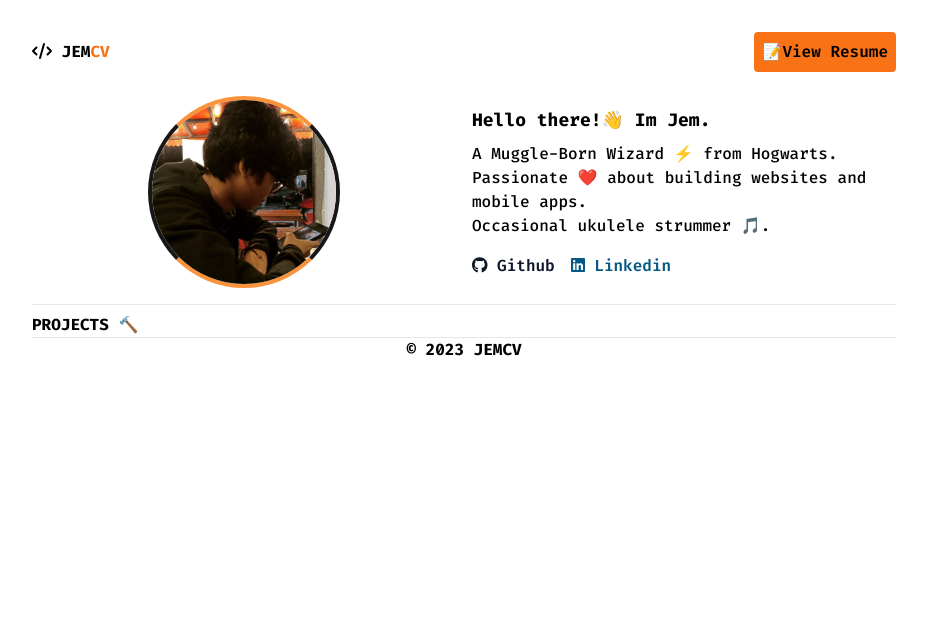
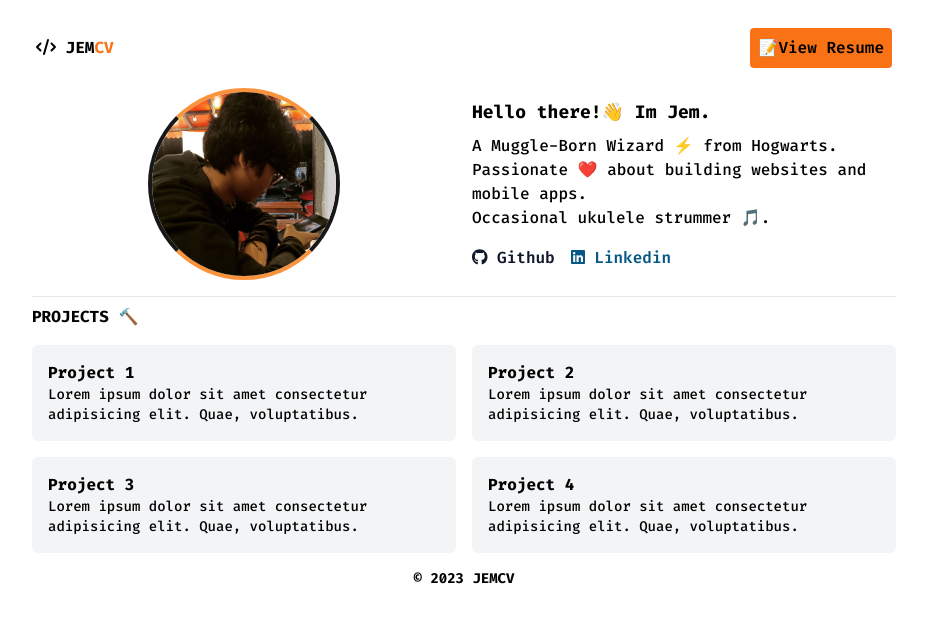
Before and after one commit to jemcv/portfolio, a React (Vite) app: page / in a window 1280 px wide. Shown: the top 622 px of the page, without its empty margins (176-1103 px from the left). Built offline with nearby package versions, Linux system fonts and the light colour scheme.

Commit message:
Add projects section

```diff
--- a/src/components/Portfolio.jsx
+++ b/src/components/Portfolio.jsx
@@ -6,7 +6,7 @@ import { faGithub, faLinkedin } from "@fortawesome/free-brands-svg-icons";
 function Portfolio() {
   return (
     <div className="max-w-4xl mx-auto p-4">
-        <nav className="flex items-center justify-between py-2 my-2">
+        <nav className="flex items-center justify-between py-2 my-2 sm:p-1">
             <h1 className="font-black"><FontAwesomeIcon icon={faCode}></FontAwesomeIcon> JEM<span className="text-orange-500">CV</span></h1>
             <ul className="flex gap-2 items-center font-semibold">
                 <li className="bg-orange-500 p-2 rounded cursor-pointer"><a href="" download>📝View Resume</a></li>
@@ -16,7 +16,7 @@ function Portfolio() {
                 <img dir="ltr" className="w-48 mx-auto rounded-full border-4 border-y-orange-400 border-x-neutral-900" src={me} alt="a picture"/>
                 <div className="">
                         <h1 className="font-bold text-lg text-center mb-2 md:text-left">Hello there!👋  Im Jem.</h1>
-                        <p className="text-base font-medium text-center md:text-left">A Muggle-Born Wizard ⚡️ from Hogwarts. <br/>Passionate ❤️ about building websites and mobile apps. <br/>Occasional ukulele strummer 🎵.</p>
+                        <p className="text-sm font-medium text-center md:text-left md:text-base">A Muggle-Born Wizard ⚡️ from Hogwarts. <br/>Passionate ❤️ about building websites and mobile apps. <br/>Occasional ukulele strummer 🎵.</p>
                         <section className="mt-4 flex flex-col gap-2 md:flex-row md:gap-4">
                             <a className="text-slate-900 font-semibold" href="https://github.com" target='blank'><FontAwesomeIcon icon={ faGithub}></FontAwesomeIcon> Github</a>
                             <a className="text-sky-800 font-semibold" href="https://linkedin.com" target='blank'><FontAwesomeIcon icon={ faLinkedin}></FontAwesomeIcon> Linkedin</a>
@@ -27,10 +27,27 @@ function Portfolio() {
         <main className="mt-2">
             <h1 className="font-bold">PROJECTS 🔨</h1>
         </main>
-        <hr />
+        <section className="grid gap-4 my-4 md:grid-cols-2 md:items-center md:justify-center">
+            <div className="bg-gray-100 p-4 rounded-md">
+                <h1 className="font-bold">Project 1</h1>
+                <p className="text-sm font-medium">Lorem ipsum dolor sit amet consectetur adipisicing elit. Quae, voluptatibus.</p>
+            </div>
+            <div className="bg-gray-100 p-4 rounded-md">
+                <h1 className="font-bold">Project 2</h1>
+                <p className="text-sm font-medium">Lorem ipsum dolor sit amet consectetur adipisicing elit. Quae, voluptatibus.</p>
+            </div>
+            <div className="bg-gray-100 p-4 rounded-md">
+                <h1 className="font-bold">Project 3</h1>
+                <p className="text-sm font-medium">Lorem ipsum dolor sit amet consectetur adipisicing elit. Quae, voluptatibus.</p>
+            </div>
+            <div className="bg-gray-100 p-4 rounded-md">
+                <h1 className="font-bold">Project 4</h1>
+                <p className="text-sm font-medium">Lorem ipsum dolor sit amet consectetur adipisicing elit. Quae, voluptatibus.</p>
+            </div>
+        </section>
         <footer>
-            <ul className="flex justify-center align-center font-bold">
-                <li>&copy; 2023 JEMCV</li>
+            <ul className="flex justify-center align-center font-bold text-sm">
+                <li>&copy; 2023 JEMCV </li>
             </ul>
         </footer>
    </div>
```
